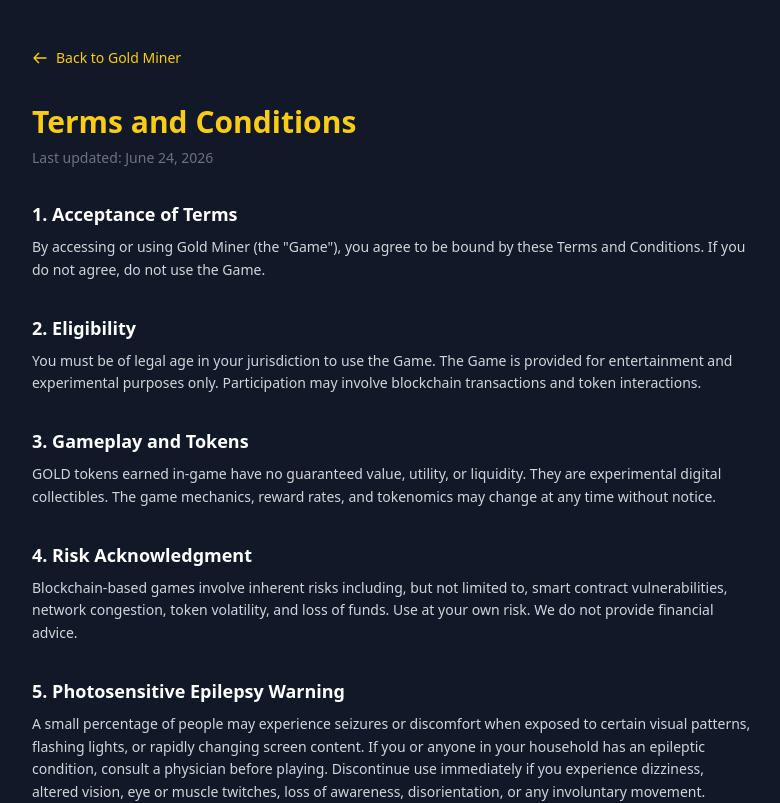
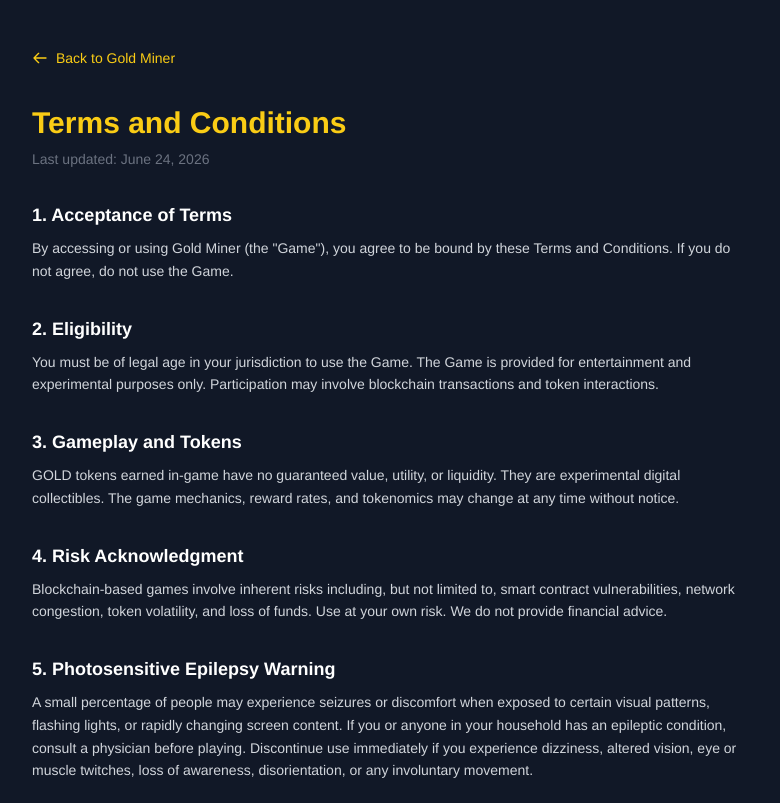
Before and after one commit to silvercrypto888/gold-miner, a Next.js app in the folder app/: page /terms in a window 1280 px wide. Shown: the top 803 px of the page, without its empty margins (248-1028 px from the left). Built offline with nearby package versions, Linux system fonts and the light colour scheme.

Commit message:
style: switch project fonts to Helvetica

```diff
--- a/app/src/app/globals.css
+++ b/app/src/app/globals.css
@@ -25,6 +25,7 @@
   );
   color: rgb(var(--foreground-rgb));
   min-height: 100vh;
+  font-family: 'Helvetica Neue', Helvetica, Arial, sans-serif;
 }
 
 /* Scrollbar styling */
--- a/app/tailwind.config.ts
+++ b/app/tailwind.config.ts
@@ -8,6 +8,9 @@
   ],
   theme: {
     extend: {
+      fontFamily: {
+        sans: ["'Helvetica Neue'", "Helvetica", "Arial", "sans-serif"],
+      },
       backgroundImage: {
         "gradient-radial": "radial-gradient(var(--tw-gradient-stops))",
       },
```
